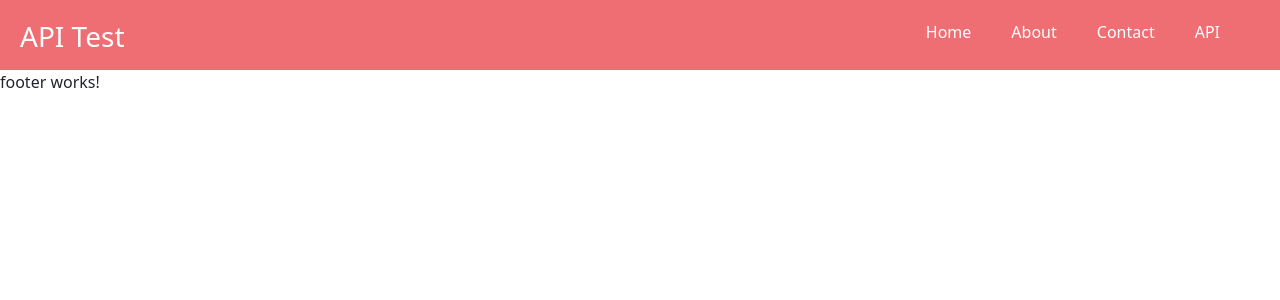
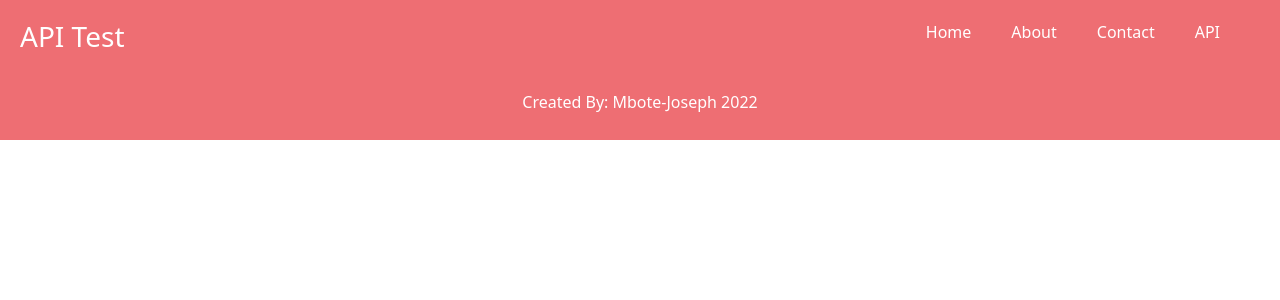
Before and after one commit to Mbote-Joseph/Api-Test, an Angular app: page / in a window 1280 px wide. Shown: the top 300 px of the page. Built offline with nearby package versions, Linux system fonts and the light colour scheme; no server answers.

Commit message:
Angular App API Test

```diff
--- a/src/app/components/footer/footer.component.css
+++ b/src/app/components/footer/footer.component.css
@@ -0,0 +1,23 @@
+/**
+ * Copyright 2022 user
+ *
+ * Licensed under the Apache License, Version 2.0 (the "License");
+ * you may not use this file except in compliance with the License.
+ * You may obtain a copy of the License at
+ *
+ *     http://www.apache.org/licenses/LICENSE-2.0
+ *
+ * Unless required by applicable law or agreed to in writing, software
+ * distributed under the License is distributed on an "AS IS" BASIS,
+ * WITHOUT WARRANTIES OR CONDITIONS OF ANY KIND, either express or implied.
+ * See the License for the specific language governing permissions and
+ * limitations under the License.
+ */
+footer {
+  background-color: #ee6e73;
+  height: 70px;
+  width: 100%;
+  padding: 20px;
+  text-align: center;
+  color: #fff;
+}
--- a/src/app/components/footer/footer.component.html
+++ b/src/app/components/footer/footer.component.html
@@ -1 +1,3 @@
-<p>footer works!</p>
+<footer>
+  <p>Created By: Mbote-Joseph {{ year }}</p>
+</footer>
--- a/src/app/components/footer/footer.component.ts
+++ b/src/app/components/footer/footer.component.ts
@@ -3,13 +3,11 @@
 @Component({
   selector: 'app-footer',
   templateUrl: './footer.component.html',
-  styleUrls: ['./footer.component.css']
+  styleUrls: ['./footer.component.css'],
 })
 export class FooterComponent implements OnInit {
+  year = new Date().getFullYear();
+  constructor() {}
 
-  constructor() { }
-
-  ngOnInit(): void {
-  }
-
+  ngOnInit(): void {}
 }
```
